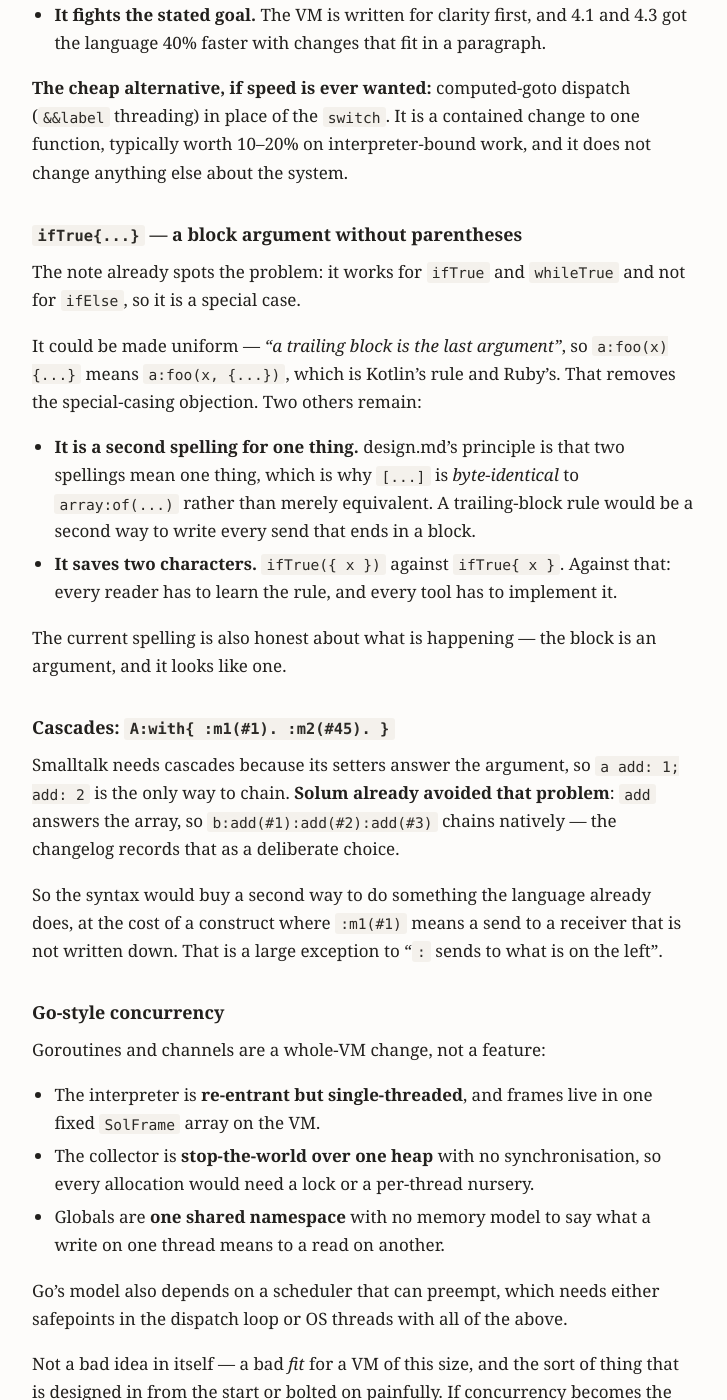
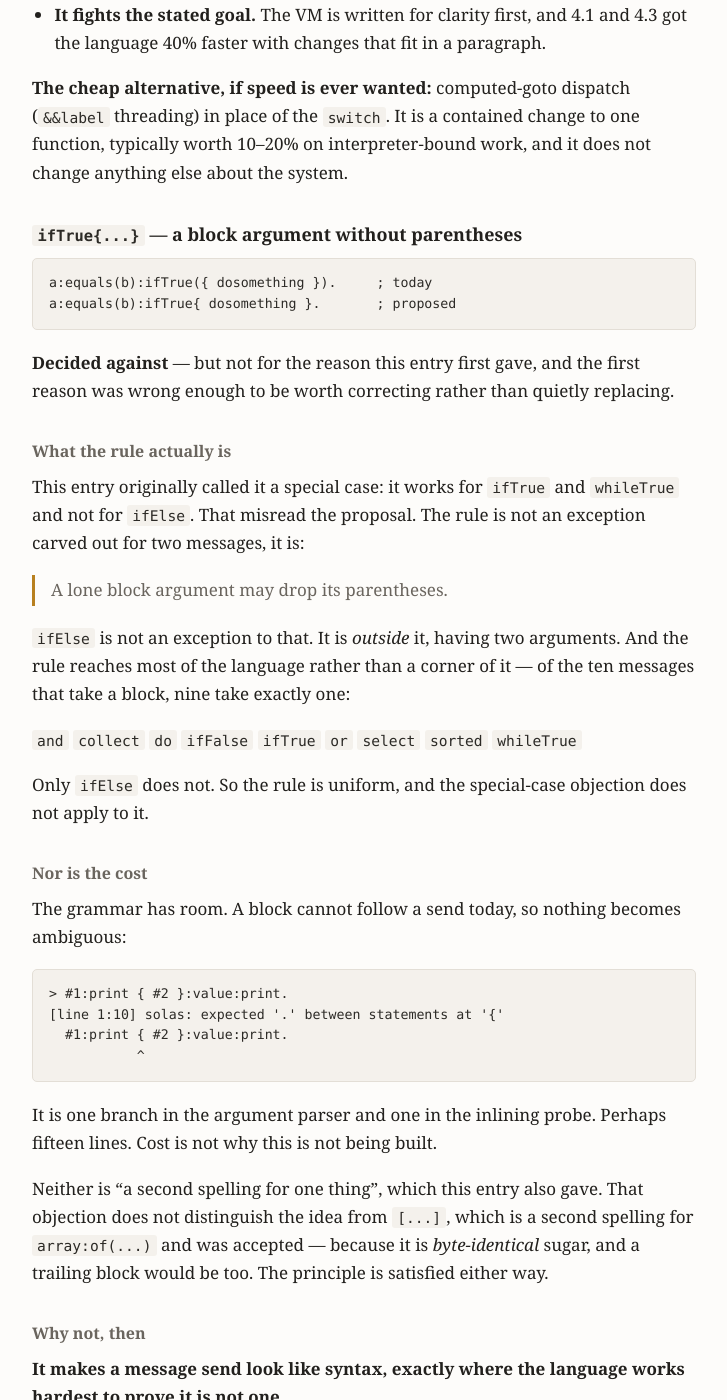
Before and after one commit to hansolovkarlsson/Solveig, a Jekyll site: the page built from docs/ideas.md, in a window 1280 px wide and 1400 px high, scrolled down 6324 px. Shown: the whole window, without its empty margins (276-1003 px from the left). Built offline with Jekyll 4.4.1, drawn with Linux system fonts in a browser that asks for light colours; our own code applies the rules of GitHub Pages for plain Markdown files; some of the changed text lies outside the part shown.

Commit message:
Argue the trailing-block verdict properly
a:equals(b):ifTrue{ dosomething } -- a lone block argument dropping its
parentheses. ideas.md already said no, and said it badly enough to be
worth redoing. The verdict does not change; the reasons do.

The old entry called it a special case, working for ifTrue and
whileTrue and not for ifElse. That misread the proposal. The rule is
"a lone block argument may drop its parentheses", and ifElse is not an
exception to it but outside it, having two arguments. It is uniform,
and it reaches most of the language: of the ten messages that take a
block, nine take exactly one -- and, collect, do, ifFalse, ifTrue, or,
select, sorted, whileTrue -- and only ifElse does not.

The old entry's other objections were cost and "a second spelling for
one thing". Neither holds. A block cannot follow a send today, so the
grammar has room and nothing becomes ambiguous; it is one branch in the
argument parser and one in the inlining probe. And the second-spelling
principle does not distinguish it from [...], which is a second
spelling for array:of(...) and was accepted, both being byte-identical
sugar.

What the entry says now: it makes a message send look like syntax
exactly where the language works hardest to prove it is not one, and
that objection is use-site specific -- on stock:do{ e | ... } nothing
is pretending to be syntax -- so the rule is least costly where it is
least needed and most costly on the conditionals, where it reads best.
One rule cannot tell those apart without becoming the special case it
set out not to be.

And the decisive one, Hans's: it teaches a rule that does not
generalise. A reader meeting ifTrue{ ... } in a snippet has no way to
see where the rule stops. The next guess is ifElse{ ... }{ ... }, which
is not valid and never will be. The cost is paid by whoever infers the
rule from an example rather than learning it from the reference. The
parenthesised form has no edge to fall off.

Co-Authored-By: Claude Opus 5 <noreply@anthropic.com>
Claude-Session: https://claude.ai/code/session_014Emnizwfra15qgDU979HaB

````diff
--- a/docs/ideas.md
+++ b/docs/ideas.md
@@ -28,7 +28,7 @@ marked as a sketch.
 | `#10:repeat({...})` | **Already writable**; cheap to build in |
 | `for` loop with start/end/step | **Already writable** |
 | `forIn` | **It is `do`** |
-| `ifTrue{...}` without parentheses | **No** — a second spelling for two characters |
+| `ifTrue{...}` without parentheses | **No** — it would teach a rule that does not generalise |
 | Performance timing | **Build it** — needs a clock |
 | `['red,'green,'blue]` as an enum | **Works today** — document the pattern |
 | `A:with{ :m1(#1). }` cascades | **No** — chaining already covers it |
@@ -248,22 +248,86 @@ change anything else about the system.
 
 ### `ifTrue{...}` — a block argument without parentheses
 
-The note already spots the problem: it works for `ifTrue` and `whileTrue` and not
-for `ifElse`, so it is a special case.
+```
+a:equals(b):ifTrue({ dosomething }).     ; today
+a:equals(b):ifTrue{ dosomething }.       ; proposed
+```
 
-It could be made uniform — *"a trailing block is the last argument"*, so
-`a:foo(x){...}` means `a:foo(x, {...})`, which is Kotlin's rule and Ruby's. That
-removes the special-casing objection. Two others remain:
+**Decided against** — but not for the reason this entry first gave, and the
+first reason was wrong enough to be worth correcting rather than quietly
+replacing.
 
-- **It is a second spelling for one thing.** design.md's principle is that two
-  spellings mean one thing, which is why `[...]` is *byte-identical* to
-  `array:of(...)` rather than merely equivalent. A trailing-block rule would be
-  a second way to write every send that ends in a block.
-- **It saves two characters.** `ifTrue({ x })` against `ifTrue{ x }`. Against
-  that: every reader has to learn the rule, and every tool has to implement it.
+#### What the rule actually is
 
-The current spelling is also honest about what is happening — the block is an
-argument, and it looks like one.
+This entry originally called it a special case: it works for `ifTrue` and
+`whileTrue` and not for `ifElse`. That misread the proposal. The rule is not an
+exception carved out for two messages, it is:
+
+> A lone block argument may drop its parentheses.
+
+`ifElse` is not an exception to that. It is *outside* it, having two arguments.
+And the rule reaches most of the language rather than a corner of it — of the
+ten messages that take a block, nine take exactly one:
+
+`and` `collect` `do` `ifFalse` `ifTrue` `or` `select` `sorted` `whileTrue`
+
+Only `ifElse` does not. So the rule is uniform, and the special-case objection
+does not apply to it.
+
+#### Nor is the cost
+
+The grammar has room. A block cannot follow a send today, so nothing becomes
+ambiguous:
+
+```
+> #1:print { #2 }:value:print.
+[line 1:10] solas: expected '.' between statements at '{'
+  #1:print { #2 }:value:print.
+           ^
+```
+
+It is one branch in the argument parser and one in the inlining probe. Perhaps
+fifteen lines. Cost is not why this is not being built.
+
+Neither is "a second spelling for one thing", which this entry also gave. That
+objection does not distinguish the idea from `[...]`, which is a second spelling
+for `array:of(...)` and was accepted — because it is *byte-identical* sugar, and
+a trailing block would be too. The principle is satisfied either way.
+
+#### Why not, then
+
+**It makes a message send look like syntax, exactly where the language works
+hardest to prove it is not one.**
+
+```
+a:equals(b):ifTrue{ dosomething }
+```
+
+reads as `if (...) { ... }`. Every document in the project makes a point of
+saying there is no `if` here — the tutorial's aside is titled *"An aside: there
+is no `if` in this language"* — and the parenthesised form is the proof, sitting
+at every use site. `ifTrue(...)` is visibly a message with an argument;
+`ifTrue{...}` is visibly a keyword with a body.
+
+What makes that awkward is that the objection is **use-site specific**. On
+`stock:do{ e | ... }` or `stock:collect{ e | e:name }` it barely applies —
+nothing there is pretending to be syntax, and the parentheses are noise around a
+closing `})`. So the rule is least costly where it is least needed and most
+costly on the conditionals, where it reads best. One rule cannot tell those apart
+without becoming the special case it set out not to be.
+
+**And it teaches a rule that does not generalise**, which is the decisive one.
+
+A reader meeting `ifTrue{ ... }` in an example has no way to see where the rule
+stops. The natural next guess is `ifElse{ ... }{ ... }`, which is not valid and
+never will be, and the guess after that is that braces attach to selectors
+generally. The shorthand's cost is not paid by someone who learns the rule
+properly from the reference — it is paid by someone who infers it from a
+snippet, and infers something wider than what is there.
+
+The parenthesised form has no edge to fall off. A block is an argument, and it
+is written where arguments are written, in every case, with no rule to remember
+about when it may be written otherwise.
 
 ### Cascades: `A:with{ :m1(#1). :m2(#45). }`
 
````
Also changed, not shown: docs/CHANGELOG.md (+41 -0 lines).
